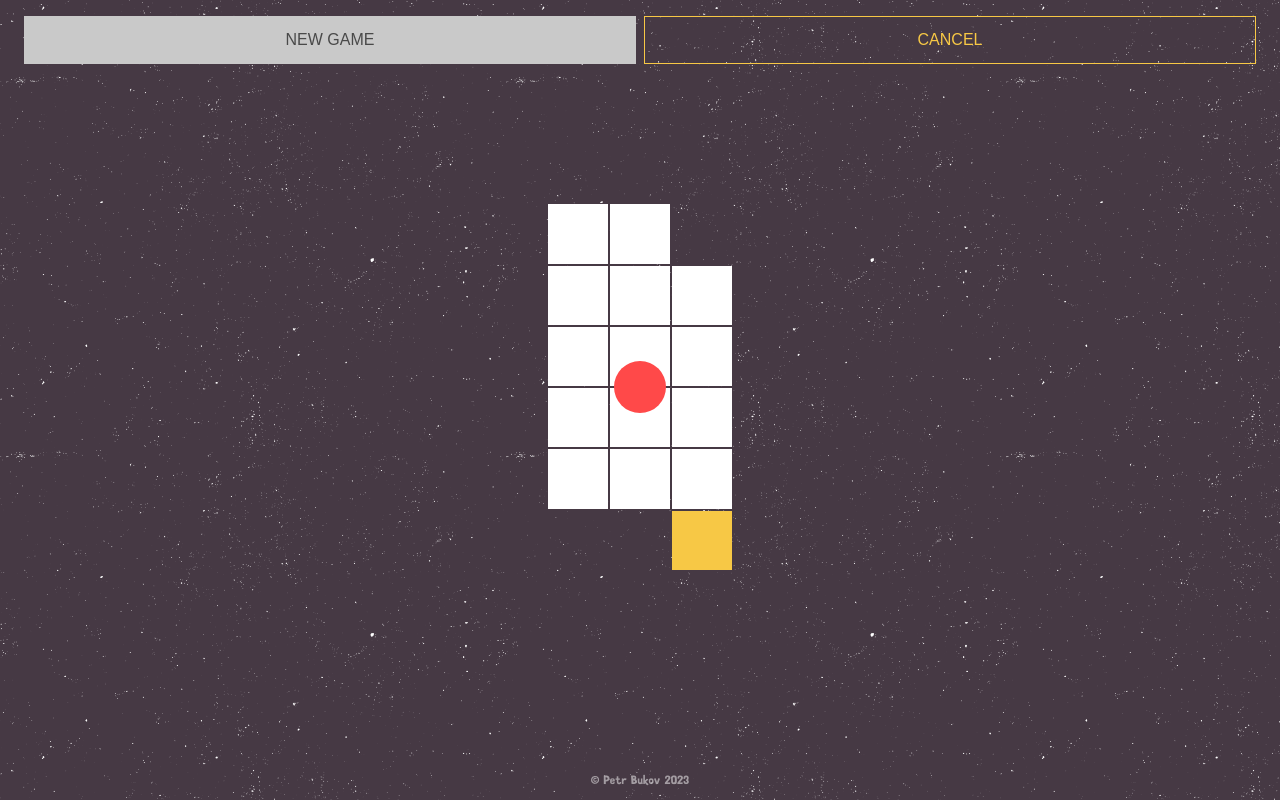
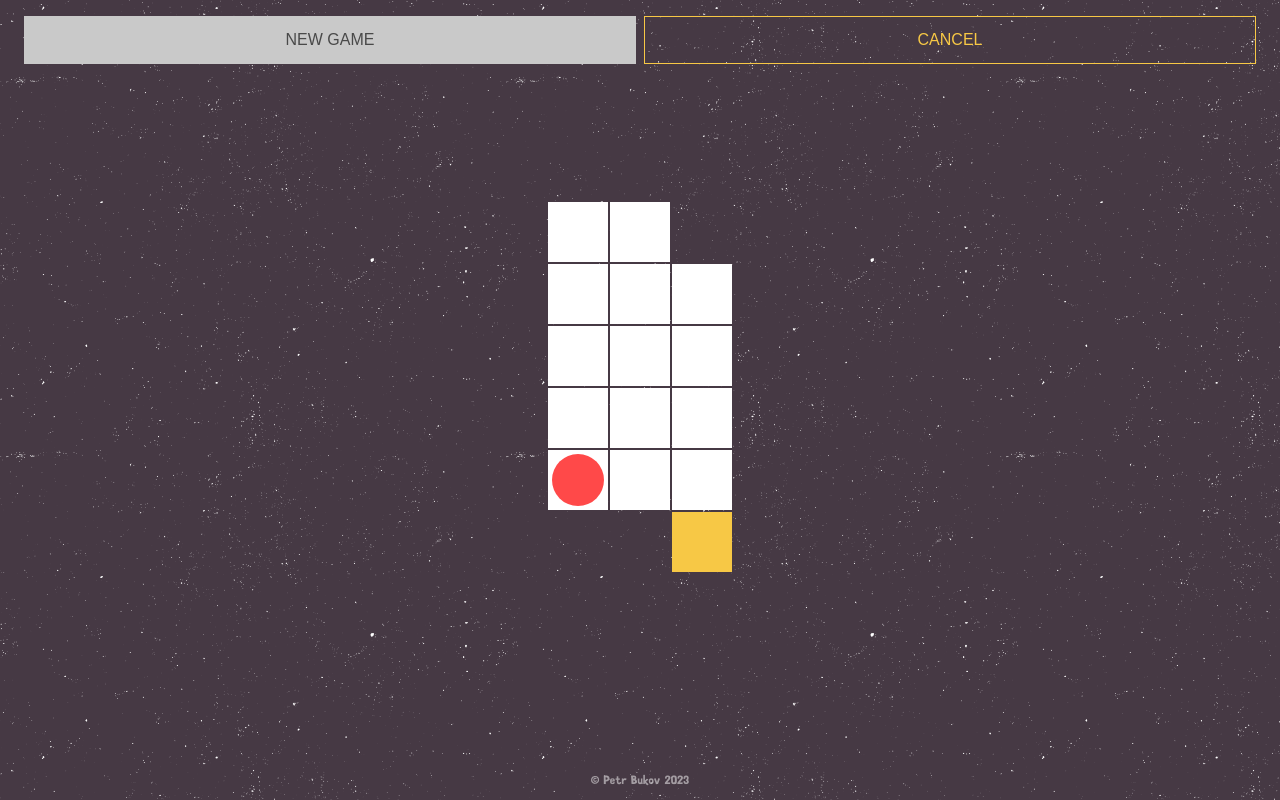
Before and after one commit to PetrBukov/bloxorz, a React (Create React App) app: page / in a window 1280 px wide. Both pictures are taken after a click on the button "NEW GAME". Built offline with nearby package versions, Linux system fonts and the light colour scheme.

Commit message:
feat: add ability to position hero block on the board

```diff
--- a/src/components/Content/Content.tsx
+++ b/src/components/Content/Content.tsx
@@ -2,16 +2,12 @@ import React from 'react'
 
 import { useGameCenter } from '../../providers/GameCenter'
 import { GameBoard } from '../GameBoard'
-import { Hero } from '../Hero'
 import { ContentContainer } from './Content.styled'
 
 export const Content: React.FC = () => {
   const { state } = useGameCenter()
 
   return (
-    <ContentContainer>
-      {state.currentGame && <GameBoard {...state.currentGame.board} />}
-      {state.currentGame && <Hero {...state.currentGame.hero} />}
-    </ContentContainer>
+    <ContentContainer>{state.currentGame && <GameBoard {...state.currentGame} />}</ContentContainer>
   )
 }
--- a/src/components/GameBoard/GameBoard.styles.ts
+++ b/src/components/GameBoard/GameBoard.styles.ts
@@ -17,6 +17,8 @@ export const GameBoardContainer = styled.div<
     totalRows: number
   }
 >`
+  position: relative;
+
   display: grid;
   width: ${({ width }) => width};
   height: ${({ height }) => height};
--- a/src/components/GameBoard/GameBoard.tsx
+++ b/src/components/GameBoard/GameBoard.tsx
@@ -4,8 +4,9 @@ import { TileType } from '../../types/game'
 import { EmptyTitle, GameBoardContainer, SurfaceTitle, TargetTitle } from './GameBoard.styles'
 import { GameBoardProps } from './GameBoard.types'
 import { calculateBoardSizes } from './GameBoard.utils'
+import { Hero } from '../Hero'
 
-export const GameBoard: React.FC<GameBoardProps> = ({ tiles, size }) => {
+export const GameBoard: React.FC<GameBoardProps> = ({ board: { tiles, size }, hero }) => {
   const boardSizes = calculateBoardSizes(size)
 
   return (
@@ -23,6 +24,7 @@ export const GameBoard: React.FC<GameBoardProps> = ({ tiles, size }) => {
           }
         }
       })}
+      <Hero {...hero} />
     </GameBoardContainer>
   )
 }
--- a/src/components/GameBoard/GameBoard.types.ts
+++ b/src/components/GameBoard/GameBoard.types.ts
@@ -1,6 +1,6 @@
-import { GameBoard } from '../../types/game'
+import { Game } from '../../types/game'
 
-export type GameBoardProps = GameBoard
+export type GameBoardProps = Game
 
 export type BoardSizes = {
   width: string
--- a/src/components/GameBoard/GameBoard.utils.ts
+++ b/src/components/GameBoard/GameBoard.utils.ts
@@ -7,6 +7,6 @@ export const calculateBoardSizes = (dimensions: Dimensions): BoardSizes => {
 
   return {
     width: `${width * TILE_WIDTH + (width - 1) * GAP_BETWEEN_TILES}px`,
-    height: `${height * TILE_WIDTH + (width - 1) * GAP_BETWEEN_TILES}px`,
+    height: `${height * TILE_WIDTH + (height - 1) * GAP_BETWEEN_TILES}px`,
   }
 }
--- a/src/components/Hero/Hero.styles.ts
+++ b/src/components/Hero/Hero.styles.ts
@@ -1,13 +1,16 @@
 import styled from '@emotion/styled'
 
-import { HeroBlockSizes } from './Hero.types'
+import { HeroBlockPosition, HeroBlockSizes } from './Hero.types'
 import { HERO_WIDTH } from '../../constants/board'
 
-export const HeroBlock = styled.div<HeroBlockSizes>`
+export const HeroBlock = styled.div<HeroBlockSizes & HeroBlockPosition>`
   position: absolute;
+  top: ${({ top }) => top};
+  left: ${({ left }) => left};
 
   width: ${({ width }) => width};
   height: ${({ height }) => height};
+
   background-color: var(--red);
   border-radius: ${HERO_WIDTH / 2}px;
 `
--- a/src/components/Hero/Hero.tsx
+++ b/src/components/Hero/Hero.tsx
@@ -1,13 +1,12 @@
 import React from 'react'
 
 import { HeroBlock } from './Hero.styles'
-import { calculateHeroBlockSizes } from './Hero.utils'
+import { calculateHeroBlockPosition, calculateHeroBlockSizes } from './Hero.utils'
 import { HeroProps } from './Hero.types'
 
-export const Hero: React.FC<HeroProps> = ({ size }) => {
+export const Hero: React.FC<HeroProps> = ({ size, position }) => {
   const heroBlockSizes = calculateHeroBlockSizes(size)
+  const heroBlockPosition = calculateHeroBlockPosition(position)
 
-  console.log({ heroBlockSizes })
-
-  return <HeroBlock {...heroBlockSizes} />
+  return <HeroBlock {...heroBlockSizes} {...heroBlockPosition} />
 }
--- a/src/components/Hero/Hero.types.ts
+++ b/src/components/Hero/Hero.types.ts
@@ -5,4 +5,9 @@ export type HeroBlockSizes = {
   height: string
 }
 
+export type HeroBlockPosition = {
+  top: string
+  left: string
+}
+
 export type HeroProps = Hero
--- a/src/components/Hero/Hero.utils.ts
+++ b/src/components/Hero/Hero.utils.ts
@@ -1,12 +1,34 @@
-import { HERO_WIDTH } from '../../constants/board'
-import { Dimensions } from '../../types/common'
-import { HeroBlockSizes } from './Hero.types'
+import { GAP_BETWEEN_TILES, HERO_WIDTH, TILE_WIDTH } from '../../constants/board'
+import { Coordinates, Dimensions } from '../../types/common'
+import { HeroBlockPosition, HeroBlockSizes } from './Hero.types'
 
 export const calculateHeroBlockSizes = (dimensions: Dimensions): HeroBlockSizes => {
   const { width, height } = dimensions
+  const diffBetweenHeroBlockAndGap = TILE_WIDTH - HERO_WIDTH
 
   return {
-    width: `${width * HERO_WIDTH}px`,
-    height: `${height * HERO_WIDTH}px`,
+    width: `${
+      width * HERO_WIDTH +
+      (width - 1) * GAP_BETWEEN_TILES +
+      (width - 1) * diffBetweenHeroBlockAndGap
+    }px`,
+    height: `${
+      height * HERO_WIDTH +
+      (height - 1) * GAP_BETWEEN_TILES +
+      (height - 1) * diffBetweenHeroBlockAndGap
+    }px`,
   }
 }
+
+export const calculateHeroBlockPosition = (position: Coordinates): HeroBlockPosition => {
+  const diffBetweenHeroBlockAndGap = (TILE_WIDTH - HERO_WIDTH) / 2
+  const topPoint =
+    position.y * TILE_WIDTH + position.y * GAP_BETWEEN_TILES + diffBetweenHeroBlockAndGap
+  const leftPoint =
+    position.x * TILE_WIDTH + position.x * GAP_BETWEEN_TILES + diffBetweenHeroBlockAndGap
+
+  return {
+    top: `${topPoint}px`,
+    left: `${leftPoint}px`,
+  }
+}
```
